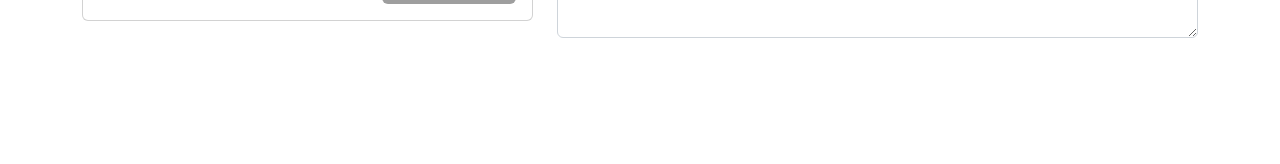
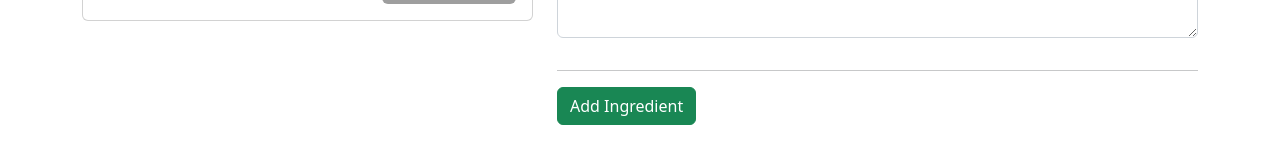
Before and after one commit to aljanjic/angular, an Angular app: page /recipes/new in a window 1280 px wide. Shown: the part 420-584 px from the top of the page. Built offline with nearby package versions, Linux system fonts and the light colour scheme; grey boxes are pictures that could not be loaded.

Commit message:
Adding new Ingredient Controls

```diff
--- a/src/app/recipes/recipe-edit/recipe-edit.component.html
+++ b/src/app/recipes/recipe-edit/recipe-edit.component.html
@@ -54,7 +54,7 @@
             <div class="row mt-3">
                 <div class="col-md-12" formArrayName="ingredients">
                     <div
-                      class="row"
+                      class="row mt-2"
                       *ngFor="let ingredientCtrl of controls; let i = index"
                       [formGroupName]="i">
                         <div class="col-md-8">
@@ -73,9 +73,17 @@
                             <button class="btn btn-danger"> X </button>
                         </div>
                     </div>
+
+                    <hr>
+                    <div class="row">
+                        <div class="col-sm-12">
+                            <button type="button" class="btn btn-success" (click)="onAddIngredient()"> Add Ingredient</button>
+                        </div>
+                    </div>
+
+
                 </div>
             </div>
-
         </form>
     </div>
 </div>
--- a/src/app/recipes/recipe-edit/recipe-edit.component.ts
+++ b/src/app/recipes/recipe-edit/recipe-edit.component.ts
@@ -37,6 +37,15 @@ export class RecipeEditComponent implements OnInit {
 
   onSubmit(){
     console.log(this.recipeForm)
+  }
+
+  onAddIngredient(){
+    (<FormArray> this.recipeForm.get('ingredients')).push(
+      new FormGroup({
+        'name': new FormControl(),
+        'amount': new FormControl(),
+      })
+    )
   }
 
   get controls() { // a getter!
```
